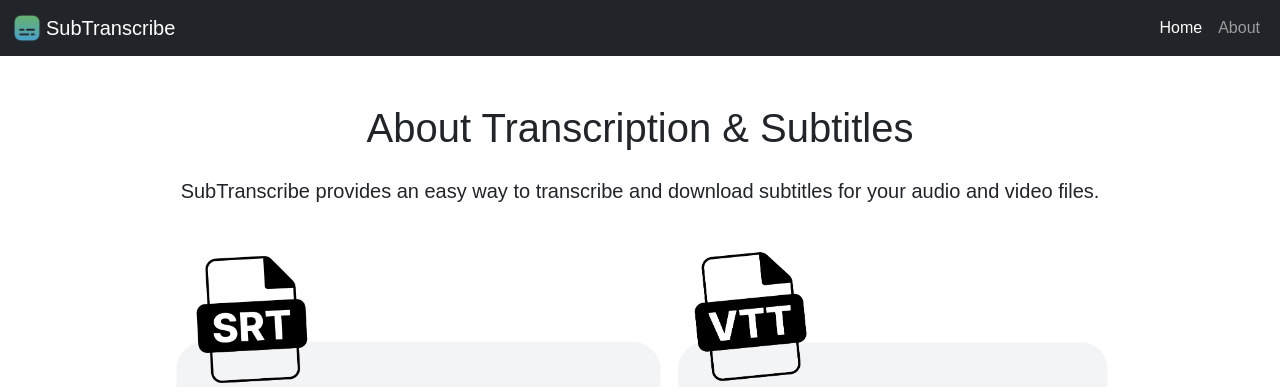
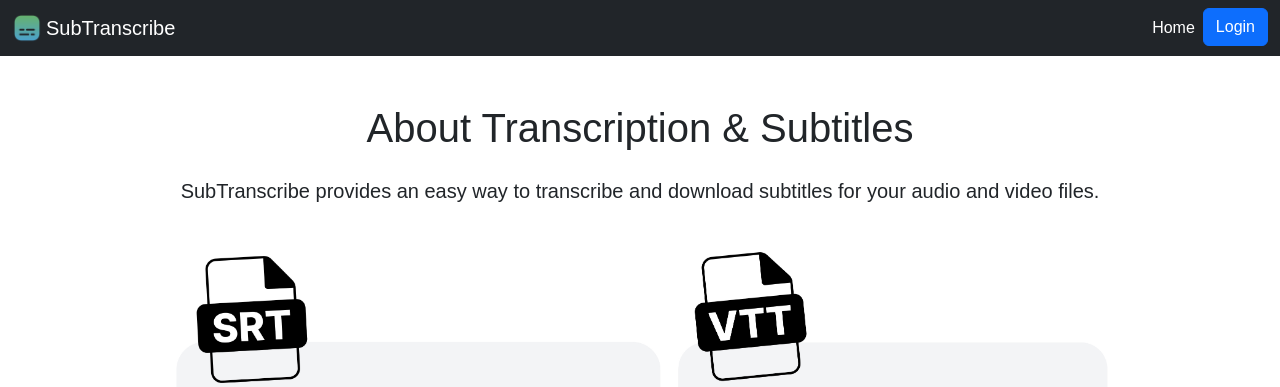
Before and after one commit to ADEL-MAHMOUD10/SubTranscribe-2, a Flask app: page /about in a window 1280 px wide. Shown: the top 387 px of the page. Run offline with Flask 3, Linux system fonts and the light colour scheme; parts of the project's set-up code (start-up, migrations or seed data) failed here and were passed over; some libraries are stand-ins or nearby versions.

Commit message:
Update about.html

```diff
--- a/templates/about.html
+++ b/templates/about.html
@@ -29,7 +29,7 @@
                         <a class="nav-link active" aria-current="page" href="/">Home</a>
                     </li>
                     <li class="nav-item">
-                        <a class="nav-link" href="/about">About</a>
+                      <a class="btn btn-primary" href="https://subtranscribe.koyeb.app/">Login</a>
                     </li>
                 </ul>
             </div>
```
